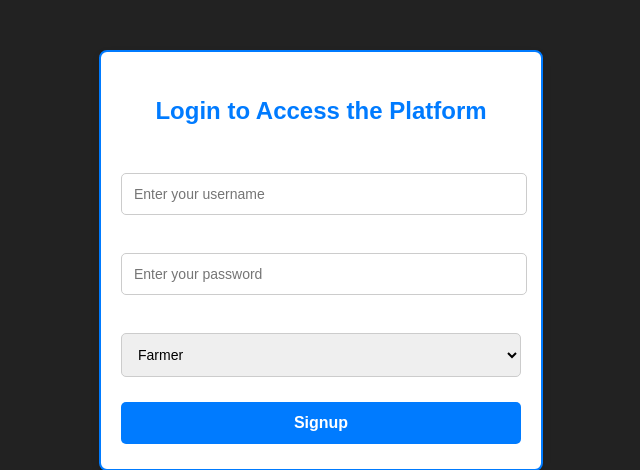
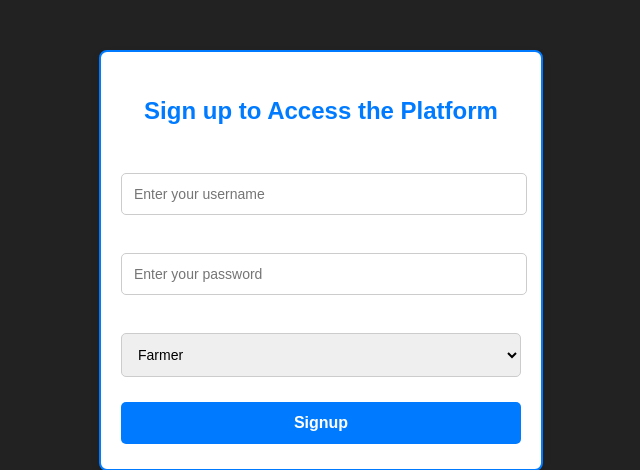
Before and after one commit to Deathkon/project, a PHP site: page /views/signup.php in a window 1280 px wide. Shown: the part 80-550 px from the top of the page, without its empty margins (319-959 px from the left). Run offline with PHP 8.4, Linux system fonts and the light colour scheme.

Commit message:
refactor login to sign up

```diff
--- a/views/signup.php
+++ b/views/signup.php
@@ -24,7 +24,7 @@
         </div>
     </header>
     <div class="login-container">
-        <h2>Login to Access the Platform</h2>
+        <h2>Sign up to Access the Platform</h2>
         <!-- Updated form action to include name, role, and password fields -->
         <form action="../controllers/signup.php" method="POST">
             <label for="username">Username:</label>
```
